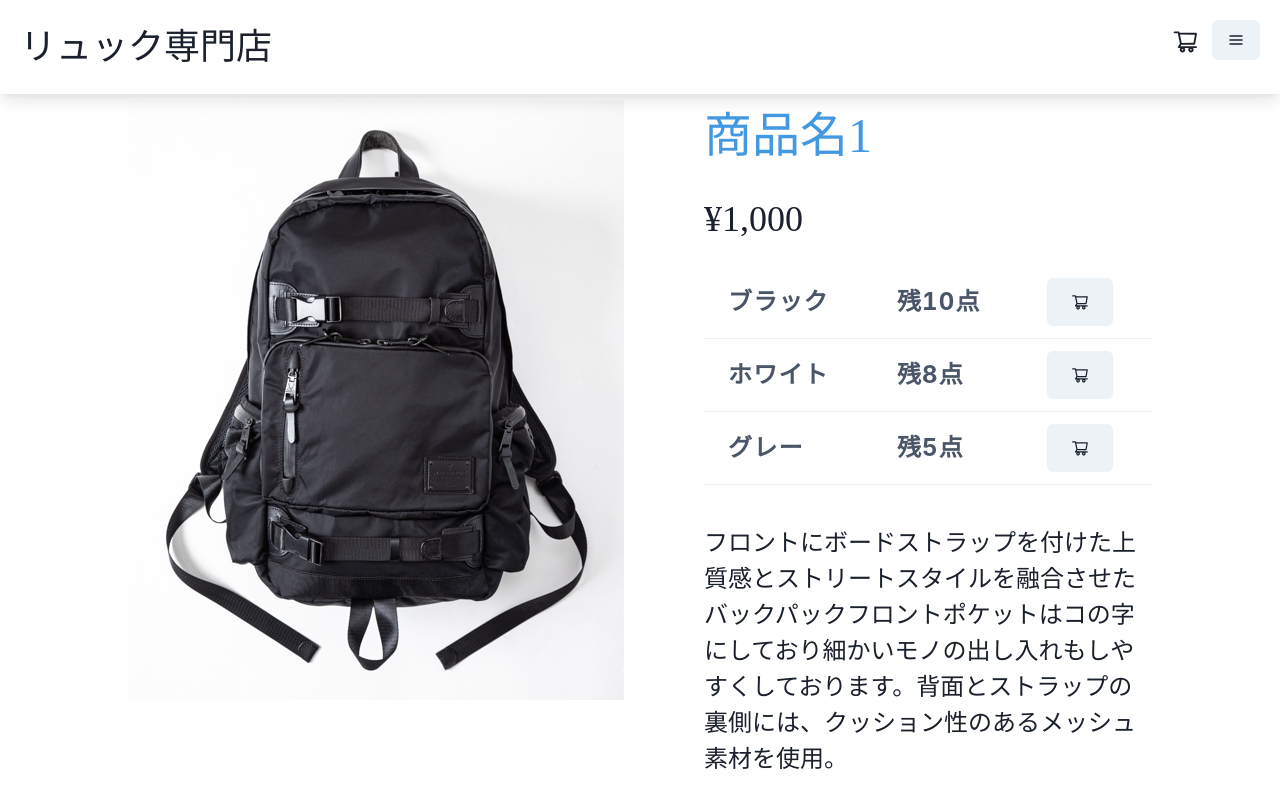
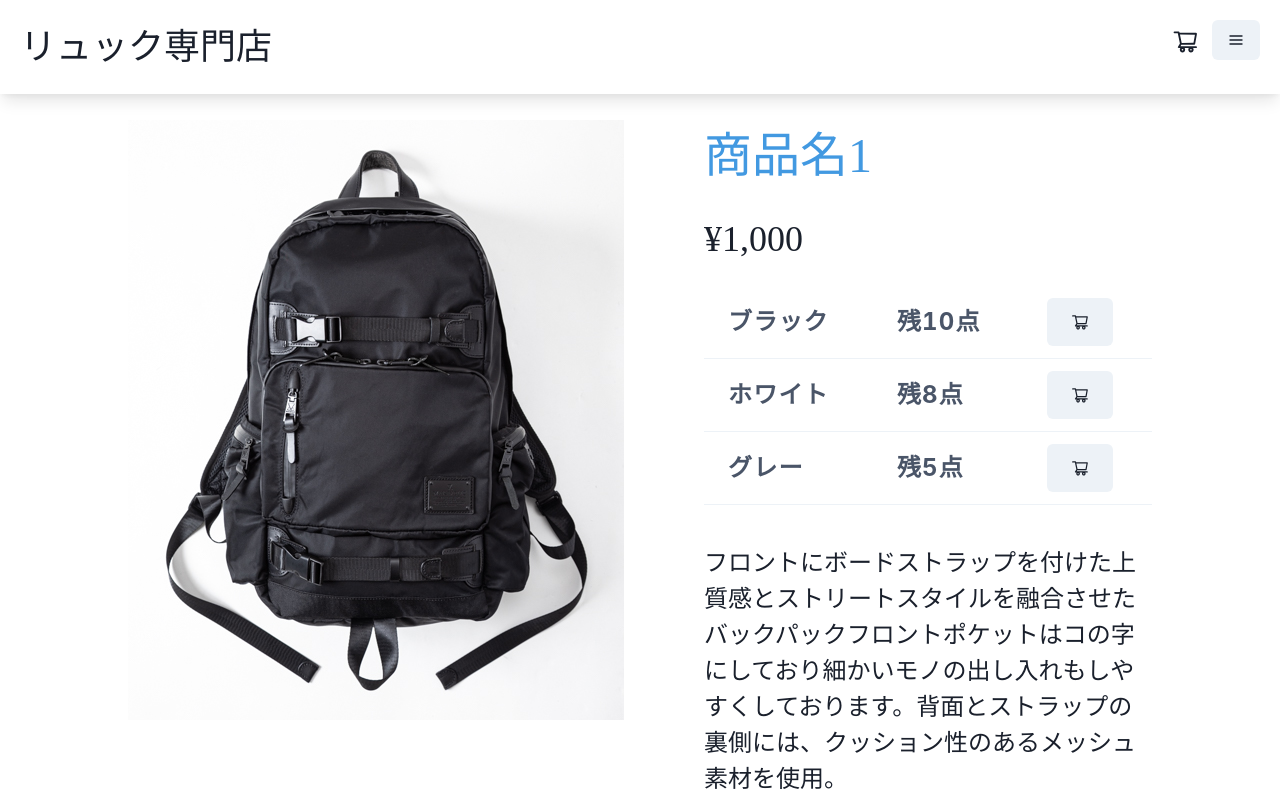
Before and after one commit to mami0709/EC_site, a Next.js app: page /recomend/1 in a window 1280 px wide. Built offline with nearby package versions, Linux system fonts and the light colour scheme.

Commit message:
タイトル修正

```diff
--- a/pages/recomend/[id].tsx
+++ b/pages/recomend/[id].tsx
@@ -38,7 +38,7 @@ const Test: NextPage = () => {
 	return (
 		<div>
       <Tab />
-      <Center paddingTop={"100px"}  width="80%" margin= "0px auto">
+      <Center paddingTop={"120px"}  width="80%" margin= "0px auto">
 				<Box display={"flex"}>
 					{/* eslint-disable-next-line jsx-a11y/alt-text */}
 					<Image src={`../${result?.image}`} boxSize='600px' objectFit='cover' />
```
